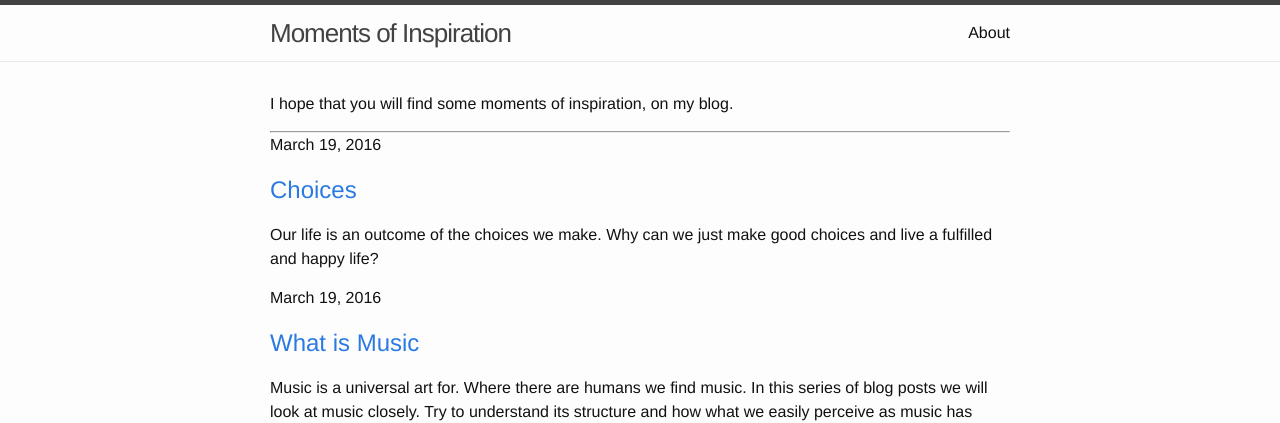
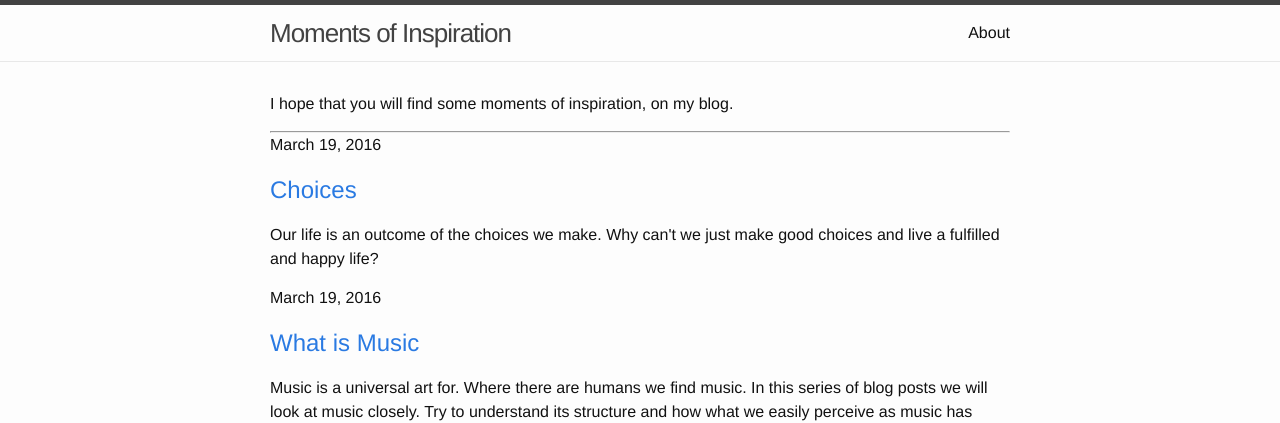
Before and after one commit to csmith111/moments-of-inspiration, a Jekyll site: the page built from index.html, in a window 1280 px wide. Shown: the top 423 px of the page. Built offline with Jekyll 4.4.1, drawn with Linux system fonts in a browser that asks for light colours.

Commit message:
Update Oct 18

```diff
--- a/_posts/2016-10-18-Choices.markdown
+++ b/_posts/2016-10-18-Choices.markdown
@@ -2,7 +2,7 @@
 layout: post
 title: "Choices"
 date: "2016-03-19 17:19:03 -0400"
-summary: Our life is an outcome of the choices we make. Why can we just make good choices and live a fulfilled and happy life?
+summary: Our life is an outcome of the choices we make. Why can't we just make good choices and live a fulfilled and happy life?
 categories:  update
 ---
 
```
